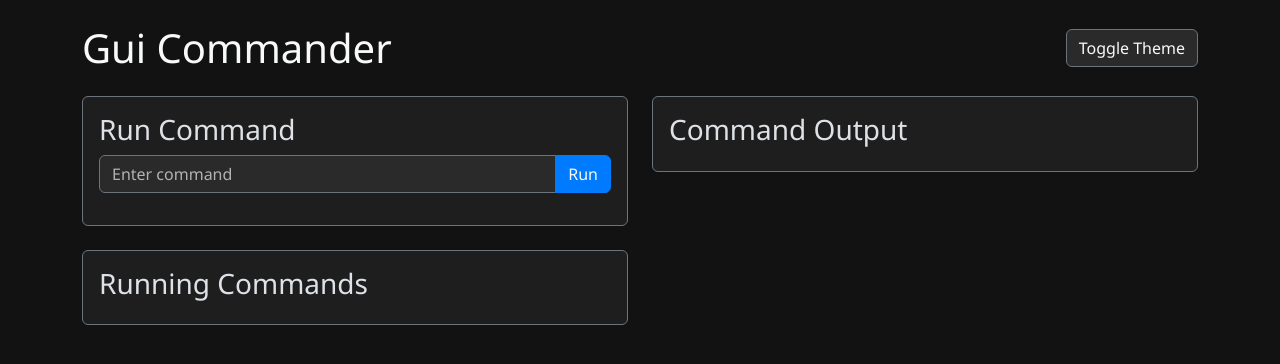
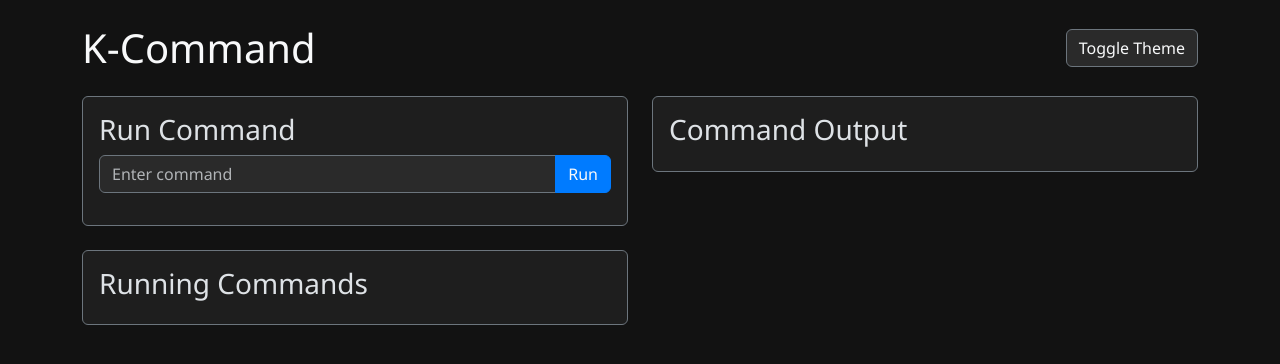
Before and after one commit to kevin81767/K-command, a Flask app: page / in a window 1280 px wide. Shown: the top 364 px of the page. Run offline with Flask 3, Linux system fonts and the light colour scheme; some libraries are stand-ins or nearby versions.

Commit message:
edit title

```diff
--- a/templates/index.html
+++ b/templates/index.html
@@ -85,7 +85,7 @@
 <body>
     <div class="container mt-4">
         <div class="d-flex justify-content-between align-items-center mb-4">
-            <h1 class="mb-0">Gui Commander</h1>
+            <h1 class="mb-0">K-Command</h1>
             <div class="alert alert-danger" id="error-alert" style="display: none;"></div>
             <button id="theme-toggle" class="btn btn-outline-primary">Toggle Theme</button>
         </div>
```
